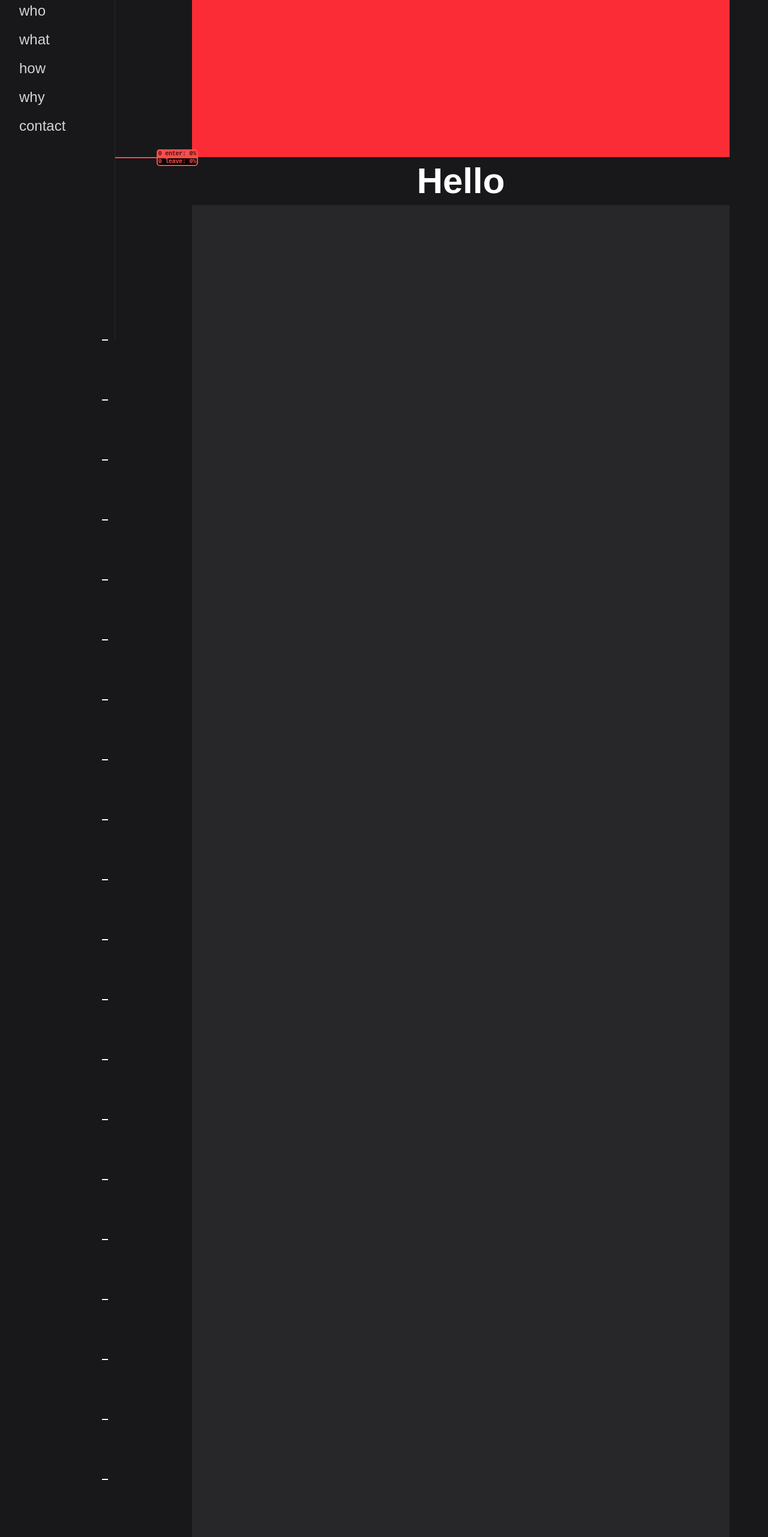
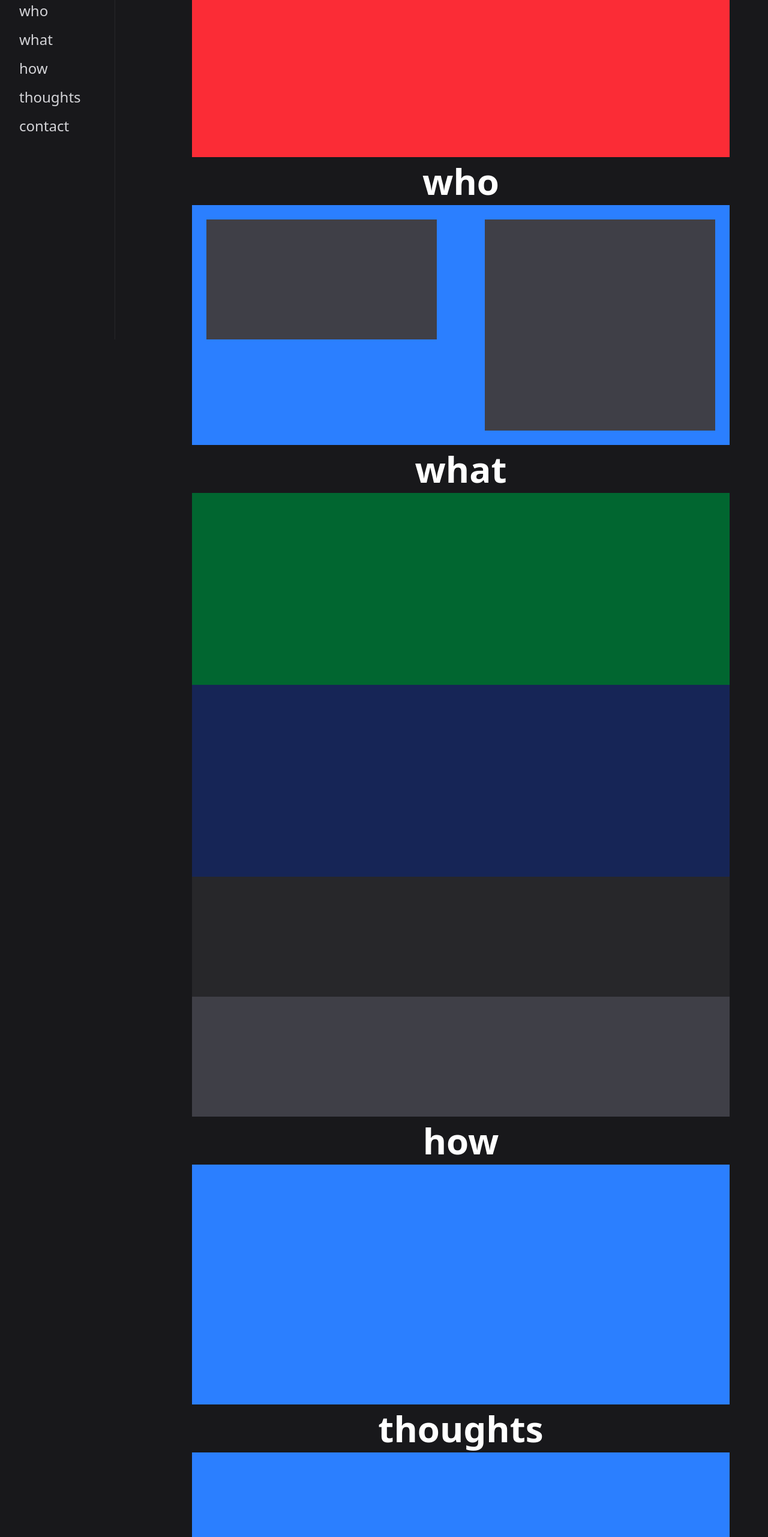
Before and after one commit to Zylve/website, a Next.js app: page / in a window 1280 px wide. Shown: the part 234-2797 px from the top of the page at 60% size. Built offline with nearby package versions, Linux system fonts and the light colour scheme; a web font is replaced by a local one.

Commit message:
update blocking

```diff
--- a/src/app/globals.css
+++ b/src/app/globals.css
@@ -1,6 +1,6 @@
 @import "tailwindcss";
 
-@theme inline {
+:root {
     --color-background: var(--background);
     --color-foreground: var(--foreground);
     --font-sans: var(--font-montserrat);
--- a/src/app/page.tsx
+++ b/src/app/page.tsx
@@ -2,41 +2,64 @@
 
 import Nav from '@/components/Nav';
 import ScrollTitle from '@/components/ScrollTitle';
-import { animate, onScroll } from 'animejs';
-import { useEffect } from 'react';
 
 export default function Home() {
-
-    useEffect(() => {
-        animate(".s-title", {
-            scale: 0.5,
-            x: "-75vw ",
-            ease: "inOut(3)",
-            autoplay: onScroll({
-                container: "body",
-                enter: "60vh 0%",
-                leave: "20vh 0%",
-                sync: 1,
-                debug: true
-            }),
-        })
-    }, []);
-
     return (
         <div className="bg-zinc-900 min-h-screen">
-            {/* Fixed Navigation Overlay */}
             <Nav />
 
-            {/* Main Scrollable Content - uses default browser scrolling */}
             <main className="px-4 lg:px-16 py-16 lg:py-24 lg:ml-64">
-                {/* Content goes here - browser handles scrolling */}
                 <div className="h-[50vh] bg-red-500"></div>
 
-                <ScrollTitle>
-                    Hello
-                </ScrollTitle>
+                <section id="who">
+                    <ScrollTitle>
+                        who
+                    </ScrollTitle>
+                    <div className="h-[50vh] bg-blue-500">
+                        <div className="flex gap-8 h-full">
+                            {/* Grey content in top left corner */}
+                            <div className="flex-1 bg-zinc-700 m-6 h-[50%]">
+                            </div>
 
-                <div className="h-[300vh] bg-zinc-800"></div>
+                            {/* Grey box on the right */}
+                            <div className="flex-1 bg-zinc-700 m-6">
+                            </div>
+                        </div>
+                    </div>
+                </section>
+
+                <section id="what">
+                    <ScrollTitle>
+                        what
+                    </ScrollTitle>
+                    <div className="h-auto bg-blue-500">
+                        <div className="bg-green-800 h-[40vh]"></div>
+                        <div className="bg-blue-950 h-[40vh]"></div>
+                        <div className="bg-zinc-800 h-[25vh]"></div>
+                        <div className="bg-zinc-700 h-[25vh]"></div>
+                    </div>
+                </section>
+
+                <section id="how">
+                    <ScrollTitle>
+                        how
+                    </ScrollTitle>
+                    <div className="h-[50vh] bg-blue-500"></div>
+                </section>
+
+                <section id="thoughts">
+                    <ScrollTitle>
+                        thoughts
+                    </ScrollTitle>
+                    <div className="h-[25vh] bg-blue-500"></div>
+                </section>
+
+                <section id="contact">
+                    <ScrollTitle>
+                        contact
+                    </ScrollTitle>
+                    <div className="h-[10vh] bg-blue-500"></div>
+                </section>
             </main>
         </div>
     );
--- a/src/components/Nav.tsx
+++ b/src/components/Nav.tsx
@@ -7,7 +7,7 @@
     { id: 'who', label: 'who', href: '#who' },
     { id: 'what', label: 'what', href: '#what' },
     { id: 'how', label: 'how', href: '#how' },
-    { id: 'why', label: 'why', href: '#why' },
+    { id: 'thoughts', label: 'thoughts', href: '#thoughts' },
     { id: 'contact', label: 'contact', href: '#contact' },
 ];
 
@@ -15,7 +15,6 @@
     const navRef = useRef<HTMLDivElement>(null);
 
     useEffect(() => {
-        // Animate nav items on mount
         const timer = setTimeout(() => {
             animateNavItems('.nav-item');
         }, 300);
@@ -24,7 +23,6 @@
     }, []);
 
     const handleNavClick = (href: string) => {
-        // Enhanced smooth scroll to section
         const element = document.querySelector(href);
         if (element) {
             element.scrollIntoView({
--- a/src/components/ScrollTitle.tsx
+++ b/src/components/ScrollTitle.tsx
@@ -1,14 +1,36 @@
 'use client';
+
+import { animate, onScroll } from "animejs";
+import { useEffect, useRef } from "react";
 
 interface ScrollTitleProps {
     children: React.ReactNode;
 }
 
 export default function ScrollTitle({ children }: ScrollTitleProps) {
+    const titleRef = useRef<HTMLDivElement>(null);
+
+    useEffect(() => {
+        if (!titleRef.current) return;
+
+        animate(titleRef.current, {
+            scale: 0.5,
+            x: "-75vw ",
+            ease: "inOut(1.5)",
+            autoplay: onScroll({
+                container: "body",
+                enter: "50vh 0%",
+                leave: "20vh 0%",
+                sync: 1,
+                debug: false
+            }),
+        });
+    }, []);
 
     return (
         <div
-            className="text-6xl font-bold text-white font-protest s-title h-[10vh] flex items-center justify-center w-fit mx-auto"
+            ref={titleRef}
+            className="text-6xl font-bold text-white font-protest h-[10vh] flex items-center justify-center w-fit mx-auto"
         >
             {children}
         </div>
```
Also changed, not shown: 1 other file (tests, documents, lock files or other folders).
